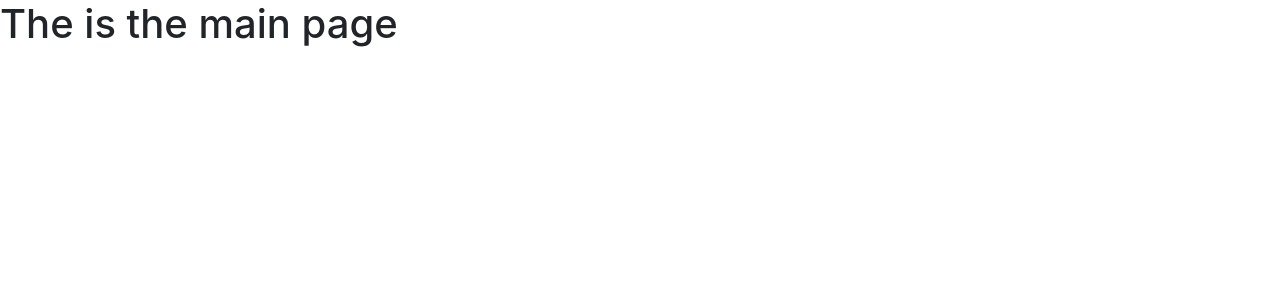
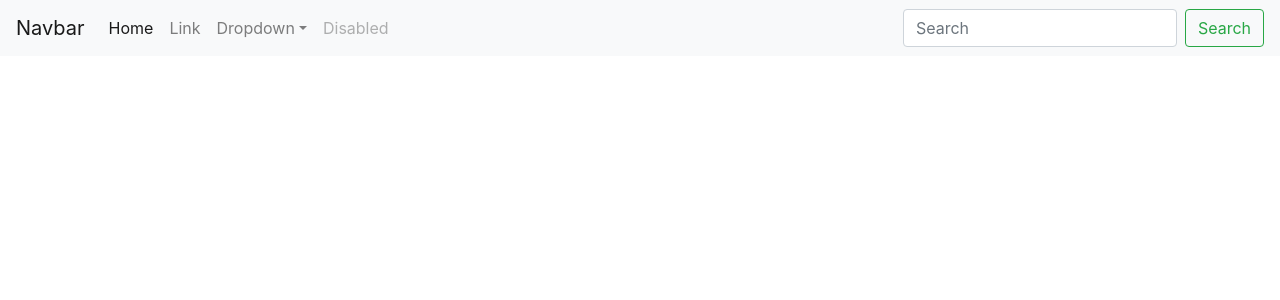
Before and after one commit to changc42/bookfast, a React (Create React App) app in the folder client/: page / in a window 1280 px wide. Shown: the top 300 px of the page. Built offline with nearby package versions, Linux system fonts and the light colour scheme.

Commit message:
dummy change

```diff
--- a/client/src/App.js
+++ b/client/src/App.js
@@ -1,11 +1,90 @@
-import React, { Component } from 'react';
+import React, { Component } from "react";
 
 export default class App extends Component {
   render() {
     return (
       <div>
-        <h1>The is the main page</h1>
-         </div>
+        <nav class="navbar navbar-expand-lg navbar-light bg-light">
+          <a class="navbar-brand" href="#">
+            Navbar
+          </a>
+          <button
+            class="navbar-toggler"
+            type="button"
+            data-toggle="collapse"
+            data-target="#navbarSupportedContent"
+            aria-controls="navbarSupportedContent"
+            aria-expanded="false"
+            aria-label="Toggle navigation"
+          >
+            <span class="navbar-toggler-icon"></span>
+          </button>
+
+          <div class="collapse navbar-collapse" id="navbarSupportedContent">
+            <ul class="navbar-nav mr-auto">
+              <li class="nav-item active">
+                <a class="nav-link" href="#">
+                  Home <span class="sr-only">(current)</span>
+                </a>
+              </li>
+              <li class="nav-item">
+                <a class="nav-link" href="#">
+                  Link
+                </a>
+              </li>
+              <li class="nav-item dropdown">
+                <a
+                  class="nav-link dropdown-toggle"
+                  href="#"
+                  id="navbarDropdown"
+                  role="button"
+                  data-toggle="dropdown"
+                  aria-haspopup="true"
+                  aria-expanded="false"
+                >
+                  Dropdown
+                </a>
+                <div class="dropdown-menu" aria-labelledby="navbarDropdown">
+                  <a class="dropdown-item" href="#">
+                    Action
+                  </a>
+                  <a class="dropdown-item" href="#">
+                    Another action
+                  </a>
+                  <div class="dropdown-divider"></div>
+                  <a class="dropdown-item" href="#">
+                    Something else here
+                  </a>
+                </div>
+              </li>
+              <li class="nav-item">
+                <a
+                  class="nav-link disabled"
+                  href="#"
+                  tabindex="-1"
+                  aria-disabled="true"
+                >
+                  Disabled
+                </a>
+              </li>
+            </ul>
+            <form class="form-inline my-2 my-lg-0">
+              <input
+                class="form-control mr-sm-2"
+                type="search"
+                placeholder="Search"
+                aria-label="Search"
+              />
+              <button
+                class="btn btn-outline-success my-2 my-sm-0"
+                type="submit"
+              >
+                Search
+              </button>
+            </form>
+          </div>
+        </nav>
+      </div>
     );
   }
 }
```
